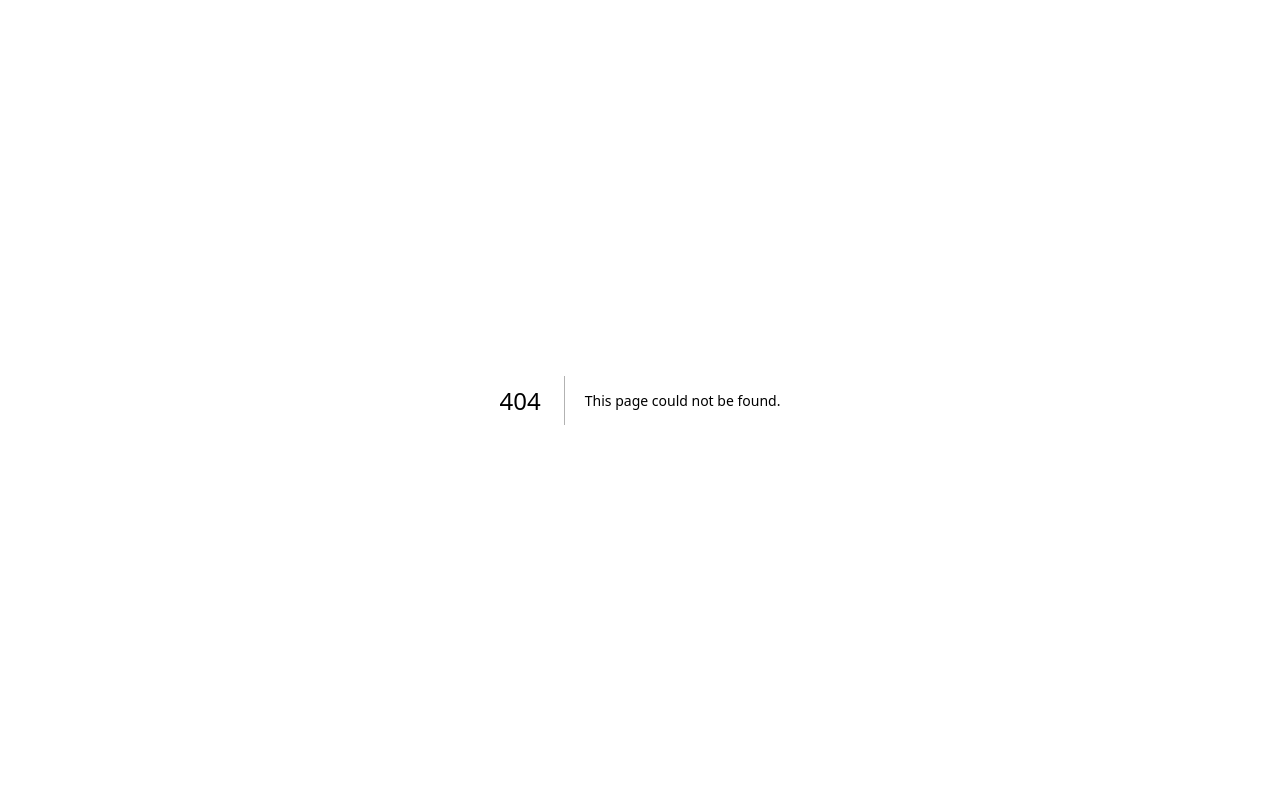
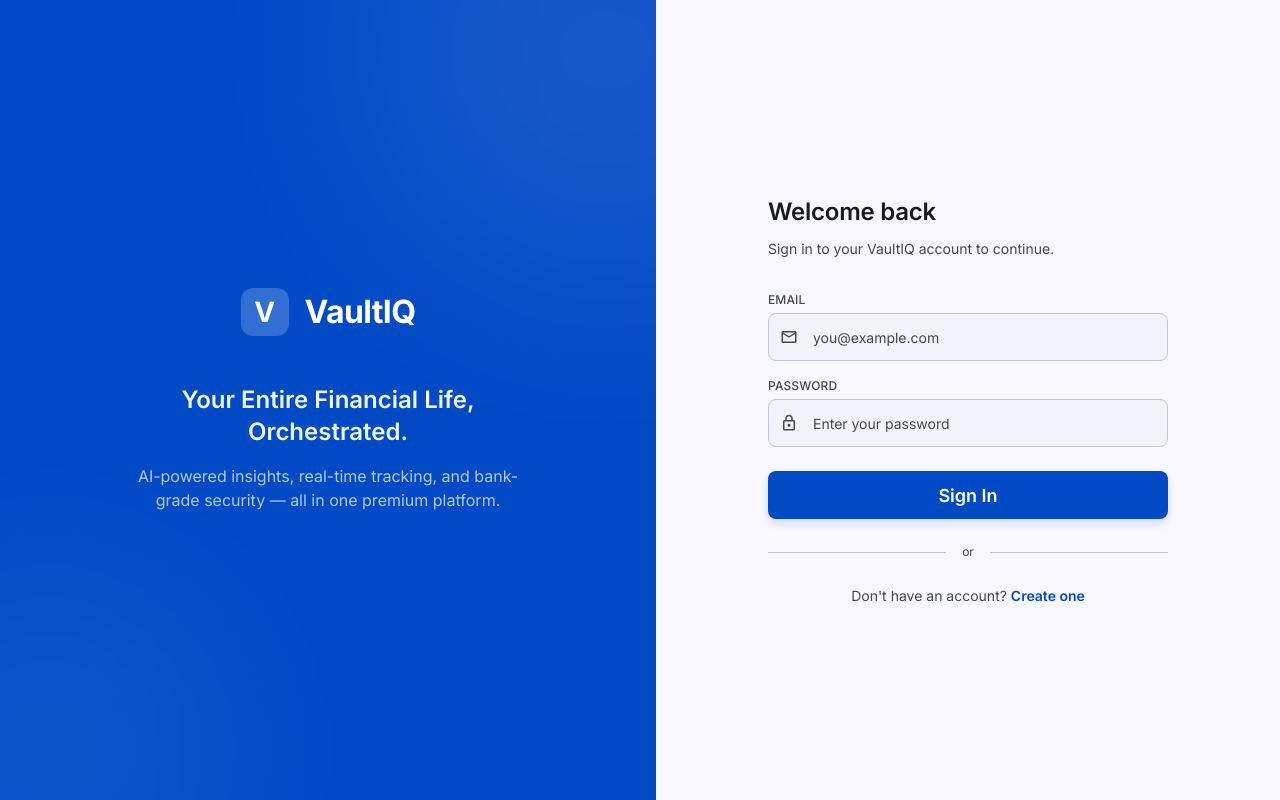
Before and after one commit to vibhu-4444/VaultIQ, a Next.js app: page /login in a window 1280 px wide. Before the commit this address had no page. Built offline with nearby package versions, Linux system fonts and the light colour scheme.

Commit message:
feat: implement authentication layout with branded sidebar and form container

```diff
--- /dev/null
+++ b/src/app/(auth)/layout.tsx
@@ -0,0 +1,36 @@
+import styles from './auth-layout.module.css';
+
+export default function AuthLayout({
+  children,
+}: {
+  children: React.ReactNode;
+}) {
+  return (
+    <div className={styles.layout}>
+      {/* Brand Panel */}
+      <div className={styles.brandPanel}>
+        <div className={styles.brandGlow} />
+        <div className={styles.brandGlow2} />
+        <div className={styles.brandContent}>
+          <div className={styles.brandLogo}>
+            <div className={styles.brandLogoIcon}>V</div>
+            <div className={styles.brandLogoText}>VaultIQ</div>
+          </div>
+          <h2 className={styles.brandTagline}>
+            Your Entire Financial Life, Orchestrated.
+          </h2>
+          <p className={styles.brandDescription}>
+            AI-powered insights, real-time tracking, and bank-grade security — all in one premium platform.
+          </p>
+        </div>
+      </div>
+
+      {/* Form Panel */}
+      <div className={styles.formPanel}>
+        <div className={styles.formContainer}>
+          {children}
+        </div>
+      </div>
+    </div>
+  );
+}
--- /dev/null
+++ b/src/app/(auth)/login/page.tsx
@@ -0,0 +1,63 @@
+'use client';
+
+import Link from 'next/link';
+import { Icon } from '@/components/icons';
+import styles from '../auth-layout.module.css';
+
+export default function LoginPage() {
+  return (
+    <>
+      <h1 className={styles.formTitle}>Welcome back</h1>
+      <p className={styles.formSubtitle}>
+        Sign in to your VaultIQ account to continue.
+      </p>
+
+      <form className={styles.form} onSubmit={(e) => e.preventDefault()}>
+        <div className={styles.fieldGroup}>
+          <label htmlFor="login-email" className={styles.label}>Email</label>
+          <div className={styles.inputWrapper}>
+            <Icon name="mail" size={18} className={styles.inputIcon} />
+            <input
+              id="login-email"
+              className={styles.input}
+              type="email"
+              placeholder="you@example.com"
+              autoComplete="email"
+            />
+          </div>
+        </div>
+
+        <div className={styles.fieldGroup}>
+          <label htmlFor="login-password" className={styles.label}>Password</label>
+          <div className={styles.inputWrapper}>
+            <Icon name="lock" size={18} className={styles.inputIcon} />
+            <input
+              id="login-password"
+              className={styles.input}
+              type="password"
+              placeholder="Enter your password"
+              autoComplete="current-password"
+            />
+          </div>
+        </div>
+
+        <button type="submit" className={styles.submitButton}>
+          Sign In
+        </button>
+      </form>
+
+      <div className={styles.divider}>
+        <div className={styles.dividerLine} />
+        <span className={styles.dividerText}>or</span>
+        <div className={styles.dividerLine} />
+      </div>
+
+      <p className={styles.switchLink}>
+        Don&apos;t have an account?{' '}
+        <Link href="/register" className={styles.switchLinkAction}>
+          Create one
+        </Link>
+      </p>
+    </>
+  );
+}
```
